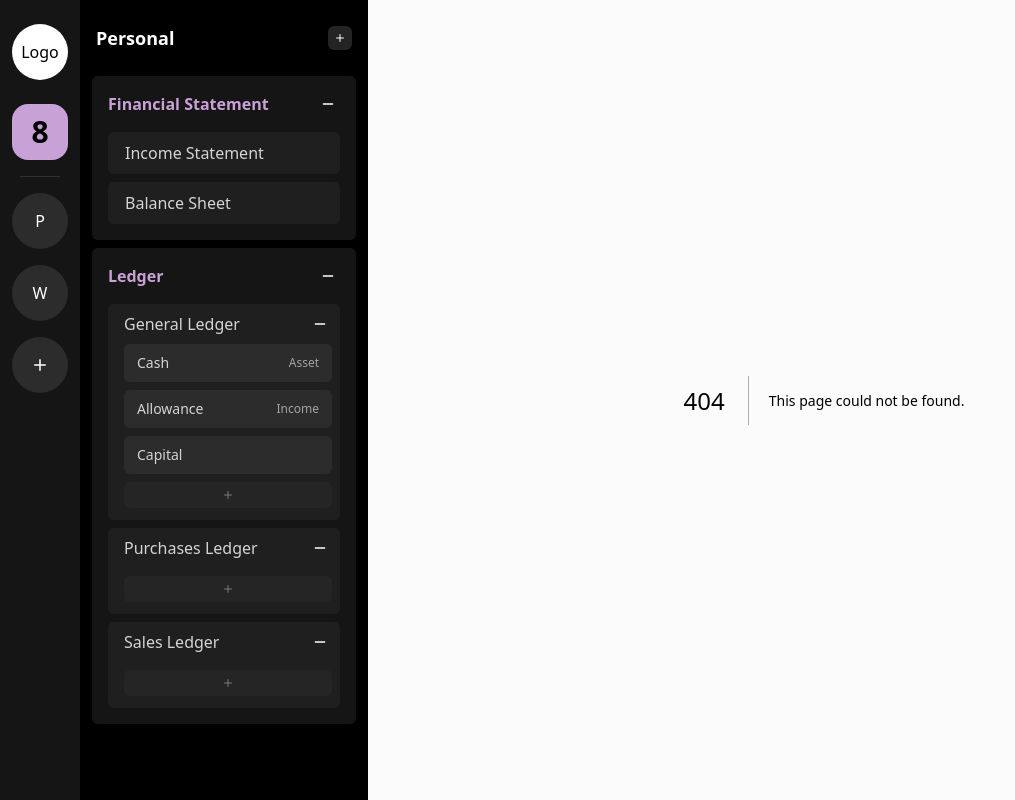
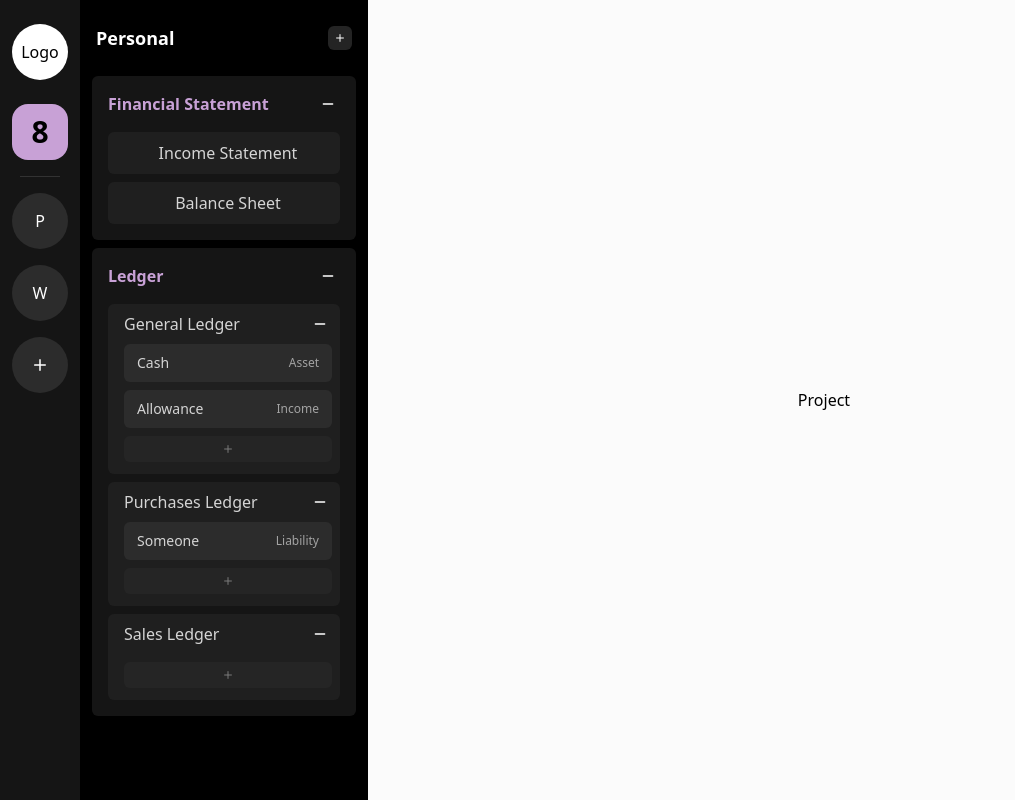
Before and after one commit to rikashi-shifu/accounts, a Next.js app: page /1 in a window 1280 px wide. Before the commit this address had no page. Shown: the whole page, without its empty margins (0-1015 px from the left). Built offline with nearby package versions, Linux system fonts and the light colour scheme.

Commit message:
Feat: Create the logic for navigation, routing and path

```diff
--- a/public/data/project.json
+++ b/public/data/project.json
@@ -3,7 +3,7 @@
     "id": "uuid4",
     "name": "Personal",
     "user": "Harry",
-    "account": [
+    "accounts": [
       {
         "name": "Cash",
         "category": "Asset",
@@ -15,7 +15,7 @@
         "ledger": "General"
       },
       {
-        "name": "Hillard",
+        "name": "Someone",
         "category": "Liability",
         "ledger": "Purchases"
       }
@@ -25,7 +25,7 @@
     "id": "uuid5",
     "name": "Work",
     "user": "Harry",
-    "account": [
+    "accounts": [
       {
         "name": "Cash",
         "category": "Asset",
--- /dev/null
+++ b/src/app/[project]/account/[account]/page.tsx
@@ -0,0 +1,7 @@
+import React from "react";
+
+const Account = () => {
+  return <div>Account</div>;
+};
+
+export default Account;
--- /dev/null
+++ b/src/app/[project]/balance-sheet/page.tsx
@@ -0,0 +1,7 @@
+import React from "react";
+
+const BalanceSheet = () => {
+  return <div>BalanceSheet</div>;
+};
+
+export default BalanceSheet;
--- /dev/null
+++ b/src/app/[project]/income-statement/page.tsx
@@ -0,0 +1,7 @@
+import React from "react";
+
+const IncomeStatement = () => {
+  return <div>IncomeStatement</div>;
+};
+
+export default IncomeStatement;
--- /dev/null
+++ b/src/app/[project]/page.tsx
@@ -0,0 +1,7 @@
+import React from "react";
+
+const Project = () => {
+  return <div>Project</div>;
+};
+
+export default Project;
--- a/src/app/layout.tsx
+++ b/src/app/layout.tsx
@@ -7,7 +7,7 @@ const inter = Inter({ subsets: ["latin"] });
 
 export const metadata: Metadata = {
   title: "Accounts",
-  description: "An accounting tool to manage financial transactions.",
+  description: "A digital accounting tool to manage financial transactions.",
 };
 
 export default function RootLayout({
@@ -19,7 +19,9 @@ export default function RootLayout({
     <html lang="en">
       <body className="flex h-screen max-h-screen">
         <Layout />
-        <main className="bg-[#fbfbfb] w-full">{children}</main>
+        <main className="bg-[#fbfbfb] w-full flex justify-center items-center h-full">
+          {children}
+        </main>
       </body>
     </html>
   );
--- a/src/components/layout/Layout.tsx
+++ b/src/components/layout/Layout.tsx
@@ -1,12 +1,15 @@
-import React from "react";
+"use client";
+import React, { useState } from "react";
 import ProjectNavigation from "@/components/layout/ProjectNavigation";
 import PageNavigation from "@/components/layout/PageNavigation";
 
 const Layout = () => {
+  const [currentProject, setCurrentProject] = useState("");
+
   return (
     <nav className="flex">
-      <ProjectNavigation />
-      <PageNavigation />
+      <ProjectNavigation setCurrentProject={setCurrentProject} />
+      <PageNavigation currentProject={currentProject} />
     </nav>
   );
 };
--- a/src/components/layout/PageAccountBlock.tsx
+++ b/src/components/layout/PageAccountBlock.tsx
@@ -1,19 +1,31 @@
+import { useRouter } from "next/navigation";
 import React from "react";
 
 interface PageAccountBlockProps {
   name: string;
   category?: string;
+  project: string;
 }
 
 const PageAccountBlock: React.FC<PageAccountBlockProps> = ({
   name,
   category,
+  project,
 }) => {
+  const router = useRouter();
+
   return (
-    <div className="rounded-md items-center flex justify-between hover:border-neutral-500 border border-transparent bg-[#2c2c2c] p-2 px-3">
+    <button
+      onClick={() =>
+        router.push(
+          `/${project}/account/${name.toLowerCase().replace(/ /g, "-")}`
+        )
+      }
+      className="rounded-md items-center flex justify-between hover:border-neutral-500 border border-transparent bg-[#2c2c2c] p-2 px-3"
+    >
       <div className="text-neutral-300 text-sm">{name}</div>
       <div className="text-xs text-neutral-400">{category}</div>
-    </div>
+    </button>
   );
 };
 
--- a/src/components/layout/PageLedgerBlock.tsx
+++ b/src/components/layout/PageLedgerBlock.tsx
@@ -31,10 +31,10 @@ const PageLedgerBlock: React.FC<PageLedgerBlockProps> = ({
         </button>
       </div>
       <div className={`${hideChildren && "hidden"} flex flex-col gap-2`}>
-        {children}
-      </div>
-      <div className="rounded-md text-neutral-300 items-center hover:border-neutral-500 border border-transparent flex justify-center bg-[#2c2c2c] p-1 opacity-50 hover:opacity-100">
-        <IoIosAdd />
+        <div className="flex flex-col gap-2">{children}</div>
+        <div className="rounded-md text-neutral-300 items-center hover:border-neutral-500 border border-transparent flex justify-center bg-[#2c2c2c] p-1 opacity-50 hover:opacity-100">
+          <IoIosAdd />
+        </div>
       </div>
     </div>
   );
--- a/src/components/layout/PageNavigation.tsx
+++ b/src/components/layout/PageNavigation.tsx
@@ -16,10 +16,14 @@ interface Project {
   id: string;
   name: string;
   user: string;
-  account: Account;
+  accounts: Account[];
 }
 
-const PageNavigation = () => {
+interface PageNavigationProps {
+  currentProject: string;
+}
+
+const PageNavigation: React.FC<PageNavigationProps> = ({ currentProject }) => {
   const [projects, setProjects] = useState<Project[]>([]);
 
   useEffect(() => {
@@ -45,22 +49,63 @@ const PageNavigation = () => {
               <div className="flex flex-col gap-2">
                 <PageCategoryBlock name="Financial Statement">
                   <div className="flex flex-col gap-2">
-                    <PageStatementBlock name="Income Statement" />
-                    <PageStatementBlock name="Balance Sheet" />
+                    <PageStatementBlock
+                      name="Income Statement"
+                      project={currentProject}
+                    />
+                    <PageStatementBlock
+                      name="Balance Sheet"
+                      project={currentProject}
+                    />
                   </div>
                 </PageCategoryBlock>
 
                 <PageCategoryBlock name="Ledger">
                   <div className="flex flex-col gap-2">
                     <PageLedgerBlock name="General Ledger">
-                      <PageAccountBlock name="Cash" category="Asset" />
-                      <PageAccountBlock name="Allowance" category="Income" />
-                      <PageAccountBlock name="Capital" />
+                      {project.accounts
+                        .filter((account) => account.ledger === "General")
+                        .map((account, i) => {
+                          return (
+                            <PageAccountBlock
+                              key={i}
+                              name={account.name}
+                              category={account.category}
+                              project={currentProject}
+                            />
+                          );
+                        })}
                     </PageLedgerBlock>
 
-                    <PageLedgerBlock name="Purchases Ledger"></PageLedgerBlock>
+                    <PageLedgerBlock name="Purchases Ledger">
+                      {project.accounts
+                        .filter((account) => account.ledger === "Purchases")
+                        .map((account, i) => {
+                          return (
+                            <PageAccountBlock
+                              key={i}
+                              name={account.name}
+                              category={account.category}
+                              project={currentProject}
+                            />
+                          );
+                        })}
+                    </PageLedgerBlock>
 
-                    <PageLedgerBlock name="Sales Ledger"></PageLedgerBlock>
+                    <PageLedgerBlock name="Sales Ledger">
+                      {project.accounts
+                        .filter((account) => account.ledger === "Sales")
+                        .map((account, i) => {
+                          return (
+                            <PageAccountBlock
+                              key={i}
+                              name={account.name}
+                              category={account.category}
+                              project={currentProject}
+                            />
+                          );
+                        })}
+                    </PageLedgerBlock>
                   </div>
                 </PageCategoryBlock>
               </div>
--- a/src/components/layout/PageStatementBlock.tsx
+++ b/src/components/layout/PageStatementBlock.tsx
@@ -1,14 +1,27 @@
+"use client";
+import { useRouter } from "next/navigation";
 import React from "react";
 
 interface PageStatementBlockProps {
   name: string;
+  project: string;
 }
 
-const PageStatementBlock: React.FC<PageStatementBlockProps> = ({ name }) => {
+const PageStatementBlock: React.FC<PageStatementBlockProps> = ({
+  name,
+  project,
+}) => {
+  const router = useRouter();
+
   return (
-    <div className="p-2 rounded-md bg-[#1f1f1f] hover:border-neutral-600 border border-transparent ps-4 text-neutral-300">
+    <button
+      onClick={() =>
+        router.push(`/${project}/${name.toLowerCase().replace(/ /g, "-")}`)
+      }
+      className="p-2 rounded-md bg-[#1f1f1f] hover:border-neutral-600 border border-transparent ps-4 text-neutral-300"
+    >
       {name}
-    </div>
+    </button>
   );
 };
 
--- a/src/components/layout/ProjectNavigation.tsx
+++ b/src/components/layout/ProjectNavigation.tsx
@@ -1,5 +1,5 @@
 "use client";
-import Link from "next/link";
+import { useRouter } from "next/navigation";
 import React, { useEffect, useState } from "react";
 import { IoIosAdd } from "react-icons/io";
 
@@ -16,7 +16,13 @@ interface Project {
   account: Account;
 }
 
-const ProjectNavigation = () => {
+interface ProjectNavigationProps {
+  setCurrentProject: React.Dispatch<React.SetStateAction<string>>;
+}
+
+const ProjectNavigation: React.FC<ProjectNavigationProps> = ({
+  setCurrentProject,
+}) => {
   const [projects, setProjects] = useState<Project[]>([]);
 
   useEffect(() => {
@@ -29,6 +35,8 @@ const ProjectNavigation = () => {
       );
     })();
   }, []);
+
+  const router = useRouter();
 
   return (
     <div className="w-20 flex flex-col items-center bg-[#151515]">
@@ -46,13 +54,19 @@ const ProjectNavigation = () => {
       <div className="h-full flex pt-4 flex-col gap-4">
         {projects.map((project, key) => {
           return (
-            <Link
+            <button
               key={key}
-              href={"/"}
+              onClick={() => {
+                const formattedProjectName = project.name
+                  .toLowerCase()
+                  .replace(/ /g, "-");
+                router.push(`/${formattedProjectName}`);
+                setCurrentProject(formattedProjectName);
+              }}
               className="bg-[#2c2c2c] text-white flex justify-center items-center rounded-full w-14 h-14"
             >
               {project.name.slice(0, 1)}
-            </Link>
+            </button>
           );
         })}
         <button className="bg-[#2c2c2c] text-2xl text-white flex justify-center items-center rounded-full w-14 h-14">
```
